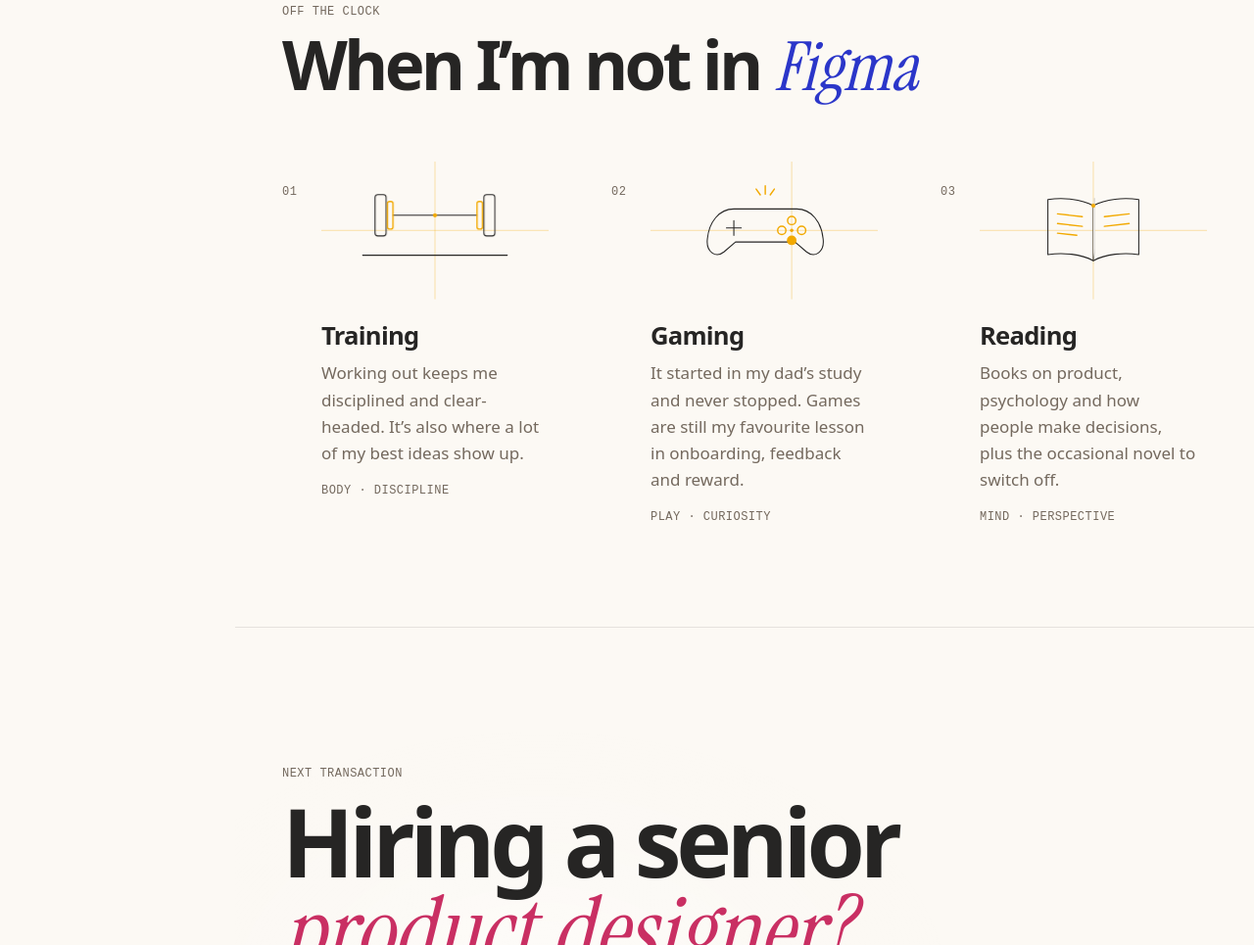
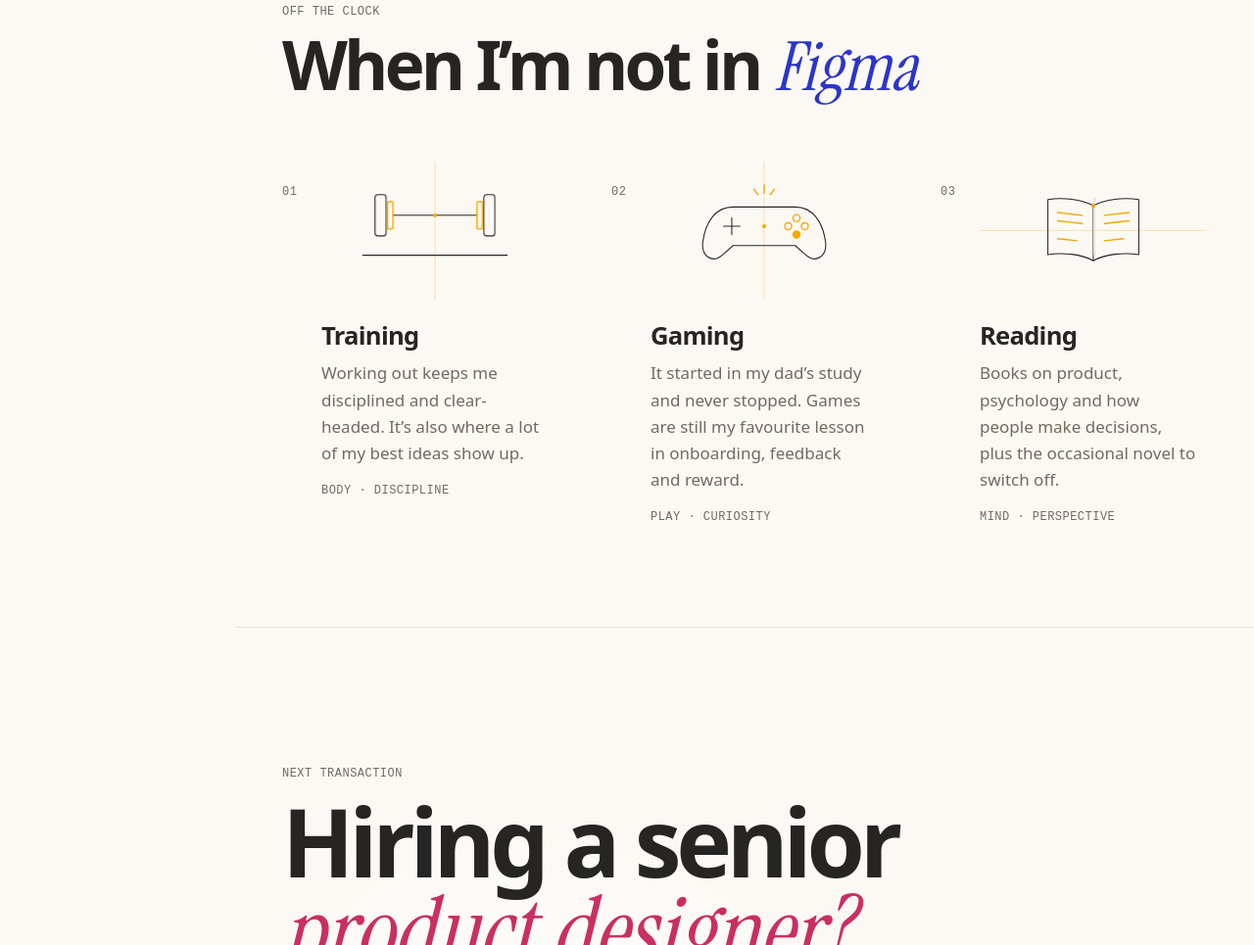
Before and after one commit to bodariddy/design-portfolio, an Astro site in the folder site/: page /about in a window 1280 px wide. Shown: the part 4746-5711 px from the top of the page at 98% size. Built offline with nearby package versions, Linux system fonts and the light colour scheme; Astro itself is replaced by a stand-in of ours.

Commit message:
Off the clock: redraw controller so buttons sit clear of edges; move guides off the bar and spine
Co-Authored-By: Claude Opus 5.5 <noreply@anthropic.com>
Claude-Session: https://claude.ai/code/session_01HVjr9VzZXK1eY88VEY84qS

```diff
--- a/site/src/components/OffClock.astro
+++ b/site/src/components/OffClock.astro
@@ -6,7 +6,7 @@ const items = [
     t: 'Training',
     d: 'Working out keeps me disciplined and clear-headed. It’s also where a lot of my best ideas show up.',
     tag: 'Body · discipline',
-    svg: `<path class="x" d="M0 100H330"/><path class="x" d="M165 0V200"/>
+    svg: `<path class="x" d="M165 0V200"/>
       <path class="d" d="M60 136H270" pathLength="1"/>
       <g class="lift">
         <path class="d" d="M104 100H226" pathLength="1"/>
@@ -21,26 +21,24 @@ const items = [
     t: 'Gaming',
     d: 'It started in my dad’s study and never stopped. Games are still my favourite lesson in onboarding, feedback and reward.',
     tag: 'Play · curiosity',
-    svg: `<path class="x" d="M0 100H330"/><path class="x" d="M205 0V200"/>
-      <g transform="translate(46.6 23.2) scale(1.2)">
-        <path class="d" d="M62 38h76c18 0 30 16 32 36 2 16-10 24-20 16l-14-12H64l-14 12c-10 8-22 0-20-16 2-20 14-36 32-36z" pathLength="1"/>
-        <path class="d" d="M62 52V70M53 61H71" pathLength="1"/>
-        <circle class="a blink" style="--i:0" cx="132" cy="52" r="5" pathLength="1"/>
-        <circle class="a blink" style="--i:1" cx="144" cy="64" r="5" pathLength="1"/>
-        <circle class="a blink" style="--i:3" cx="120" cy="64" r="5" pathLength="1"/>
-        <circle class="a blink" style="--i:2" cx="132" cy="76" r="5" pathLength="1"/>
-        <path class="a" d="M100 10V20M89 14L94 21M111 14L106 21" pathLength="1"/>
-      </g>
-      <circle class="pt" cx="205" cy="100" r="2.5"/>`,
+    svg: `<path class="x" d="M165 0V200"/>
+      <path class="d" d="M120 66H210C236 66 250 88 254 116C257 138 240 148 226 136L210 122H120L104 136C90 148 73 138 76 116C80 88 94 66 120 66Z" pathLength="1"/>
+      <path class="d" d="M118 82V106M106 94H130" pathLength="1"/>
+      <circle class="a blink" style="--i:0" cx="212" cy="82" r="5" pathLength="1"/>
+      <circle class="a blink" style="--i:1" cx="224" cy="94" r="5" pathLength="1"/>
+      <circle class="a blink" style="--i:2" cx="212" cy="106" r="5" pathLength="1"/>
+      <circle class="a blink" style="--i:3" cx="200" cy="94" r="5" pathLength="1"/>
+      <path class="a" d="M165 34V46M150 40L156 48M180 40L174 48" pathLength="1"/>
+      <circle class="pt" cx="165" cy="94" r="3"/>`,
   },
   {
     t: 'Reading',
     d: 'Books on product, psychology and how people make decisions, plus the occasional novel to switch off.',
     tag: 'Mind · perspective',
-    svg: `<path class="x" d="M0 100H330"/><path class="x" d="M165 0V200"/>
+    svg: `<path class="x" d="M0 100H330"/>
       <path class="d" d="M165 64c-18-10-44-12-66-9v80c22-3 48-1 66 9 18-10 44-12 66-9V55c-22-3-48-1-66 9z" pathLength="1"/>
       <path class="d" d="M165 64V144" pathLength="1"/>
-      <path class="a" d="M113 76L149 80M113 90L149 94M113 104L141 107M181 80L217 76M181 94L217 90" pathLength="1"/>
+      <path class="a" d="M113 74L149 78M113 86L149 90M113 112L141 115M181 78L217 74M181 90L217 86M181 115L209 112" pathLength="1"/>
       <path class="flip" d="M165 64c16-9 38-11 60-9v80c-22-2-44 0-60 9z"/>
       <circle class="pt" cx="165" cy="64" r="3"/>`,
   },
```
